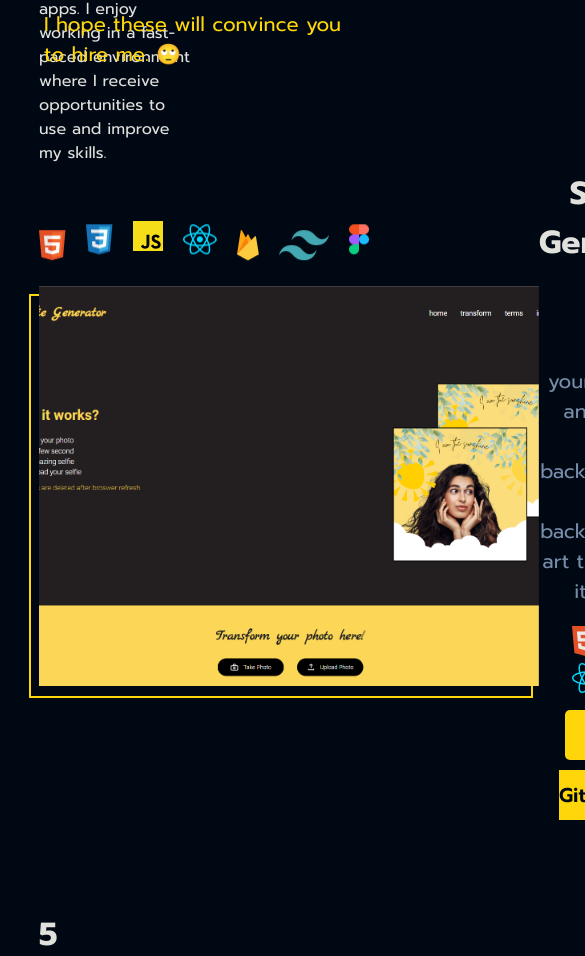
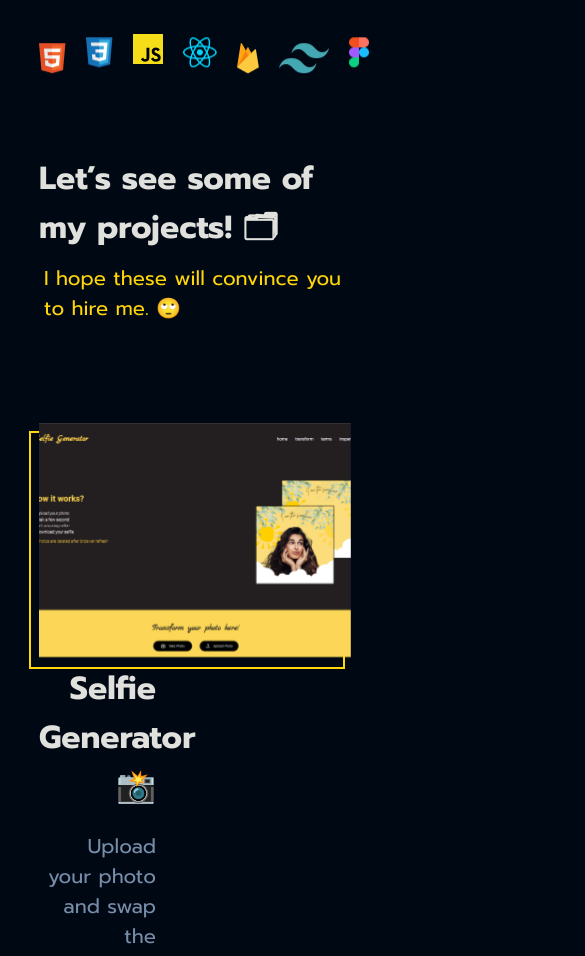
Before and after one commit to YatootaY/my-portfolio, a React (Create React App) app: page / in a window 390 px wide. Shown: the part 994-1950 px from the top of the page, 585 px wide, since content can reach past the window. Built offline with nearby package versions, Linux system fonts and the light colour scheme; a web font is replaced by a local one.

Commit message:
Img can now react to media query

```diff
--- a/package.json
+++ b/package.json
@@ -9,6 +9,7 @@
     "react": "^18.2.0",
     "react-dom": "^18.2.0",
     "react-scripts": "5.0.1",
+    "styled-components": "^5.3.9",
     "web-vitals": "^2.1.4"
   },
   "scripts": {
--- a/src/App.css
+++ b/src/App.css
@@ -45,3 +45,17 @@ h1,h2,h3,h4,h5{
   color: var(--yellow);
   margin: 5px;
 }
+
+@media  screen and (max-width: 1100px) {
+
+
+}
+
+@media  screen and (max-width: 800px) {
+
+  .home{
+    height: fit-content;
+  }
+
+
+}
--- a/src/Components/Hero.css
+++ b/src/Components/Hero.css
@@ -96,8 +96,11 @@
     25% {
       transform:scale(7) rotate(-30deg);
     }
+    50%{
+        transform: scale(7) rotate(5deg);
+    }
     75% {
-      transform: scale(7) rotate(5deg);
+        transform:scale(7) rotate(-30deg);
     }
     100% {
       transform: scale(1) rotate(0);
@@ -111,3 +114,18 @@
     animation-iteration-count: 1;
     animation-timing-function: ease-in-out;
 }
+
+@media  screen and (max-width: 1100px) {
+
+
+}
+
+@media  screen and (max-width: 800px) {
+
+    .heroPara{
+        width: 80vw;
+    }
+
+
+
+}
--- a/src/Components/Nav.css
+++ b/src/Components/Nav.css
@@ -27,3 +27,17 @@
     padding: 5px 8px;
     color: var(--black);
 }
+
+@media  screen and (max-width: 1100px) {
+
+
+}
+
+@media  screen and (max-width: 800px) {
+
+  .Nav ul{
+    display: none;
+  }
+
+
+}
--- a/src/Components/toolComponents/ImageUI.js
+++ b/src/Components/toolComponents/ImageUI.js
@@ -1,22 +1,35 @@
 import React from "react";
+import styled from 'styled-components'
+
+const StyledImage = styled.img`
+    width: ${props => props.width}px;
+    height: ${props => props.height}px;
+    object-fit: cover;
+
+    @media  screen and (max-width: 800px) {
+        width:80vw;
+        height:60vw;
+    }
+`;
+
+const BorderDiv = styled.div`
+    width: ${props => props.width}px;
+    height: ${props => props.height}px;
+    border: 2px solid var(--yellow);
+    position: absolute;
+    bottom: -5px;
+    left: -10px;
+    z-index: -1;
+
+    @media  screen and (max-width: 800px) {
+        width:80vw;
+        height:60vw;
+    }
+
+`
 
 const ImageUI = (props) => {
 
-    const imageStyle = {
-        width:`${props.width}px`,
-        height:`${props.height}px`,
-        objectFit:"cover"
-    }
-
-    const borderDiv = {
-        width:`${props.width}px`,
-        height:`${props.height}px`,
-        border: "2px solid var(--yellow)",
-        position:"absolute",
-        bottom:"-5px",
-        left:"-10px",
-        zIndex:-1
-    }
 
     const mainDiv = {
         position:"relative"
@@ -24,8 +37,8 @@ const ImageUI = (props) => {
 
     return(
         <div style={mainDiv}>
-            <img src={props.imgSrc} alt="" style={imageStyle}/>
-            <div style={borderDiv}></div>
+            <StyledImage src={props.imgSrc} alt="" width={props.width} height={props.height}/>
+            <BorderDiv width={props.width} height={props.height}/>
         </div>
 
     )
--- a/src/Components/toolComponents/ProjectUI.css
+++ b/src/Components/toolComponents/ProjectUI.css
@@ -35,3 +35,18 @@
     margin-top: 10px;
     margin-bottom: 20px;
 }
+
+@media  screen and (max-width: 1100px) {
+
+
+}
+
+@media  screen and (max-width: 800px) {
+
+
+    .ProjectUI{
+        flex-wrap: wrap;
+    }
+
+
+}
```
Also changed, not shown: 1 other file (tests, documents, lock files or other folders).
